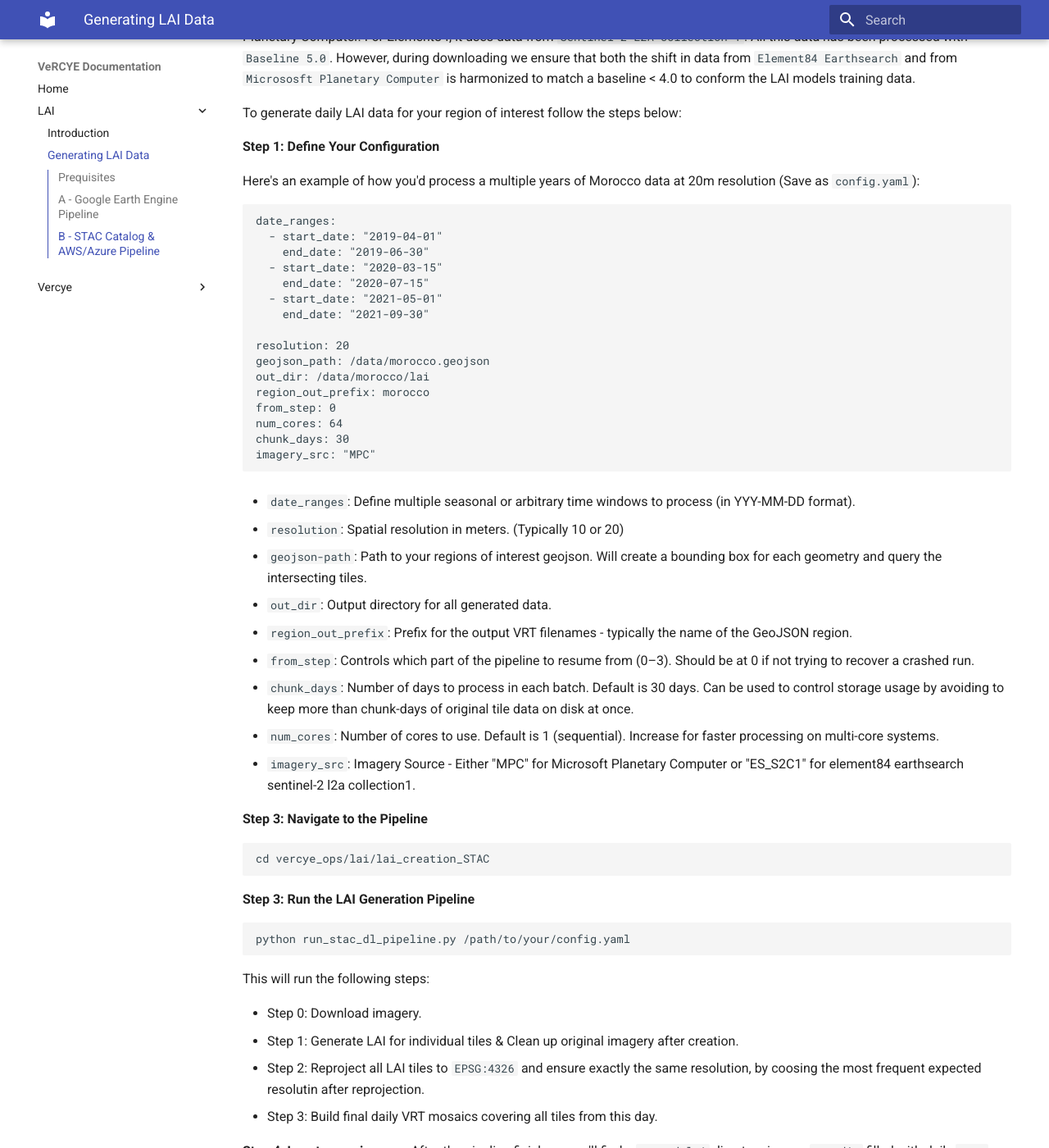
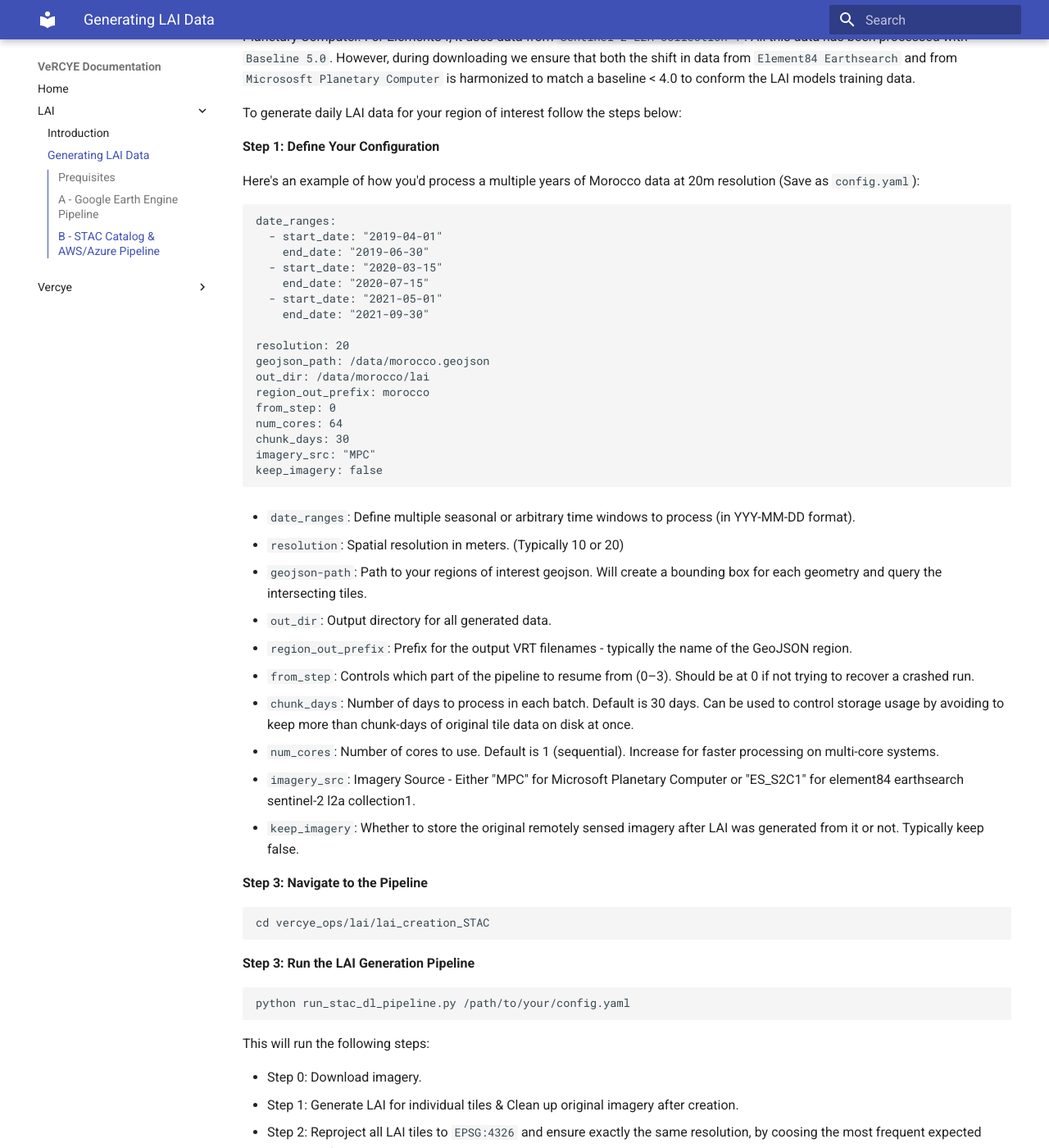
Before and after one commit to JPLMLIA/vercye_ops, an MkDocs documentation site: the page built from docs/docs/LAI/running.md, in a window 1280 px wide and 1400 px high, scrolled down 3212 px. Shown: the whole window at 82% size. Built offline with MkDocs 1.6.1 and Material for MkDocs 9.7.7, drawn with Linux system fonts in a browser that asks for light colours.

Commit message:
Updated docs

````diff
--- a/docs/docs/LAI/running.md
+++ b/docs/docs/LAI/running.md
@@ -144,6 +144,7 @@ from_step: 0
 num_cores: 64
 chunk_days: 30
 imagery_src: "MPC"
+keep_imagery: false
 ```
 
 - `date_ranges`: Define multiple seasonal or arbitrary time windows to process (in YYY-MM-DD format).
@@ -156,6 +157,7 @@ imagery_src: "MPC"
 - `chunk_days`: Number of days to process in each batch. Default is 30 days. Can be used to control storage usage by avoiding to keep more than chunk-days of original tile data on disk at once.
 - `num_cores`: Number of cores to use. Default is 1 (sequential). Increase for faster processing on multi-core systems.
 - `imagery_src`: Imagery Source - Either "MPC" for Microsoft Planetary Computer or "ES_S2C1" for element84 earthsearch sentinel-2 l2a collection1.
+- `keep_imagery`: Whether to store the original remotely sensed imagery after LAI was generated from it or not. Typically keep false.
 
 **Step 3: Navigate to the Pipeline**
 ```bash
````
Also changed, not shown: 1 other file.
